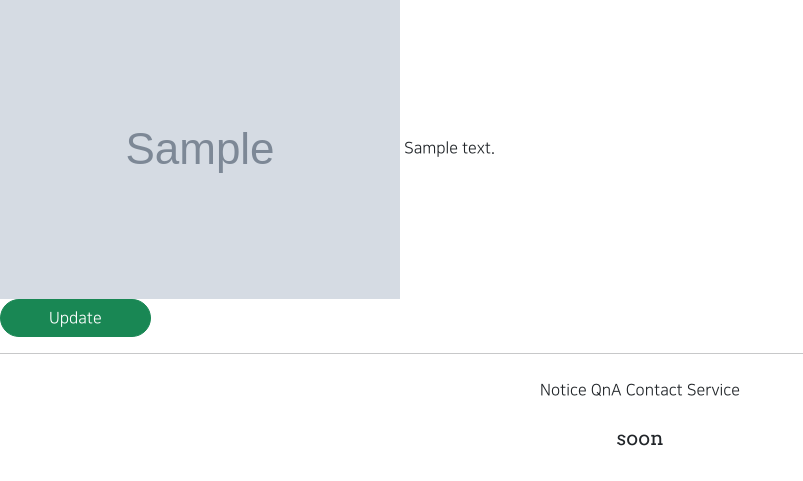
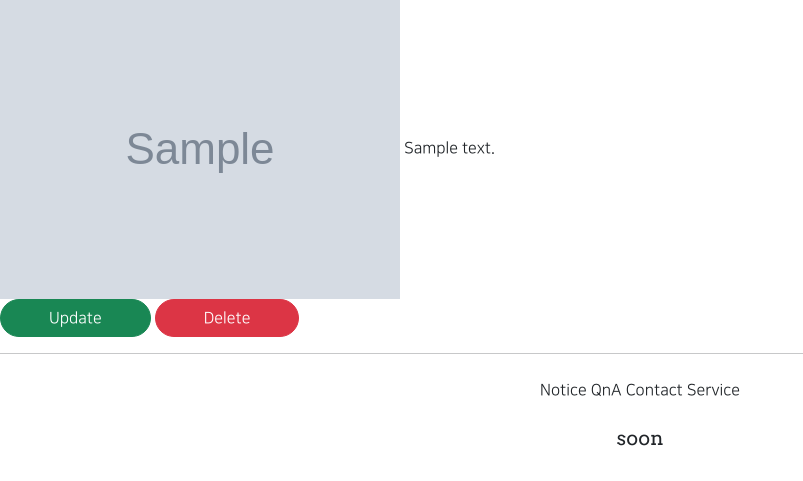
Before and after one commit to hale-in/web-app1, a Django app: page /articles/detail/1 in a window 1280 px wide. Shown: the part 319-800 px from the top of the page, without its empty margins (0-803 px from the left). Run offline with Django 3.2, Linux system fonts and the light colour scheme; tables that the repository leaves empty hold one stand-in row (values such as "Sample post"); grey boxes marked "Sample" are stand-in pictures; parts of the project's set-up code (start-up, migrations or seed data) failed here and were passed over; some libraries are stand-ins or nearby versions.

Commit message:
8/4 3ban class commit 3

```diff
--- a/articleapp/templates/articleapp/detail.html
+++ b/articleapp/templates/articleapp/detail.html
@@ -1,4 +1,4 @@
-{% extends 'base.html' %} #뼈대 html가져오고
+{% extends 'base.html' %}
 
 {% block content %}
     <div>
@@ -17,6 +17,10 @@
                     class="btn btn-success rounded-pill px-5">
                     Update
                 </a>
+                <a href="{% url 'articleapp:delete' pk=target_article.pk %}"
+                    class="btn btn-danger rounded-pill px-5">
+                    Delete
+                </a>
             </div>
         </div>
 
--- a/articleapp/urls.py
+++ b/articleapp/urls.py
@@ -1,7 +1,7 @@
 from django.urls import path
 from django.views.generic import TemplateView
 
-from articleapp.views import ArticleCreateView, ArticleDetailView, ArticleUpdateView
+from articleapp.views import ArticleCreateView, ArticleDetailView, ArticleUpdateView, ArticleDeleteView
 
 app_name = 'articleapp'
 
@@ -10,5 +10,6 @@ urlpatterns =[
     path('create/', ArticleCreateView.as_view(), name='create'),
     path('detail/<int:pk>', ArticleDetailView.as_view(), name='detail'),
     path('update/<int:pk>', ArticleUpdateView.as_view(), name='update'),
+    path('delete/<int:pk>', ArticleDeleteView.as_view(), name='delete'),
 
 ]
--- a/articleapp/views.py
+++ b/articleapp/views.py
@@ -2,7 +2,7 @@ from django.shortcuts import render
 
 # Create your views here.
 from django.urls import reverse_lazy, reverse
-from django.views.generic import CreateView, DetailView, UpdateView
+from django.views.generic import CreateView, DetailView, UpdateView, DeleteView
 
 from articleapp.forms import ArticleCreationForm
 from articleapp.models import Article
@@ -33,3 +33,9 @@ class ArticleUpdateView(UpdateView):
 
     def get_success_url(self):
         return reverse('articleapp:detail', kwargs={'pk': self.object.pk})
+
+class ArticleDeleteView(DeleteView):
+    model = Article
+    context_object_name = 'target_article'
+    success_url = reverse_lazy('articleapp:list')
+    template_name = 'articleapp/delete.html'
```
Also changed, not shown: articleapp/templates/articleapp/delete.html (added, +23 -0 lines).
